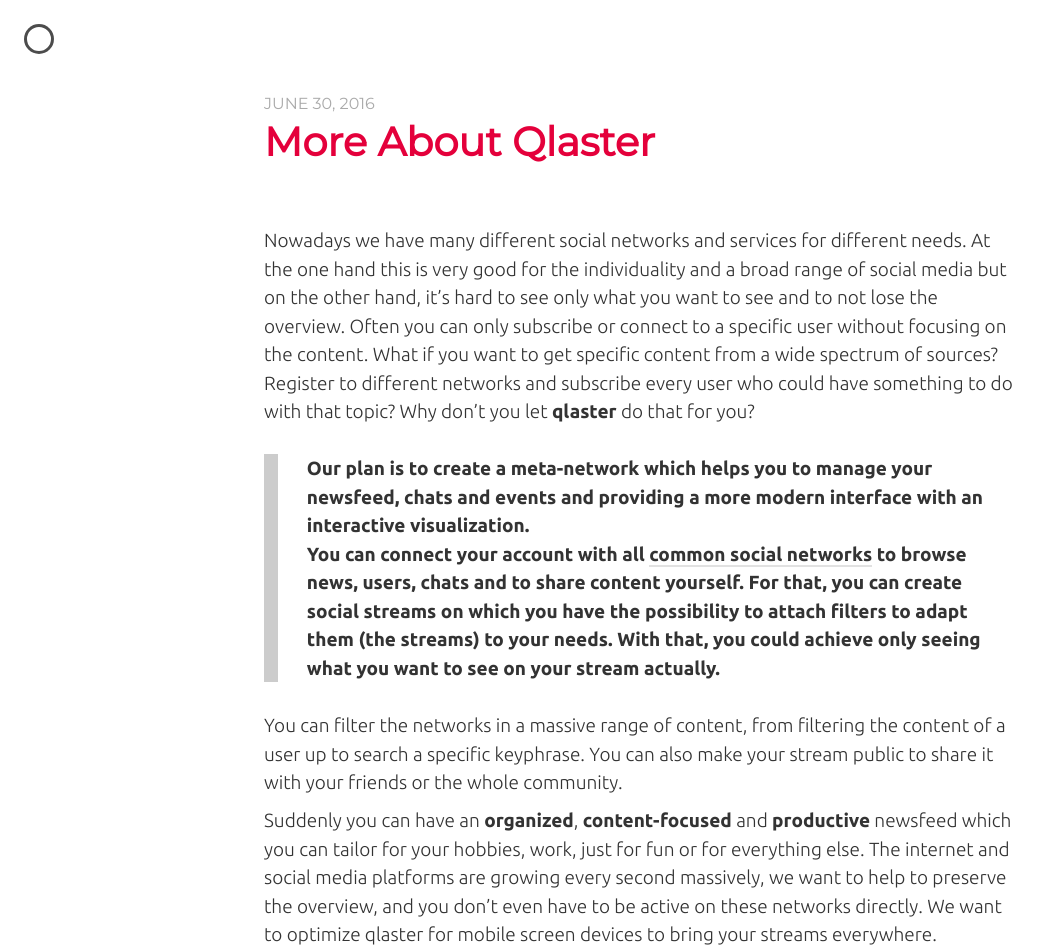
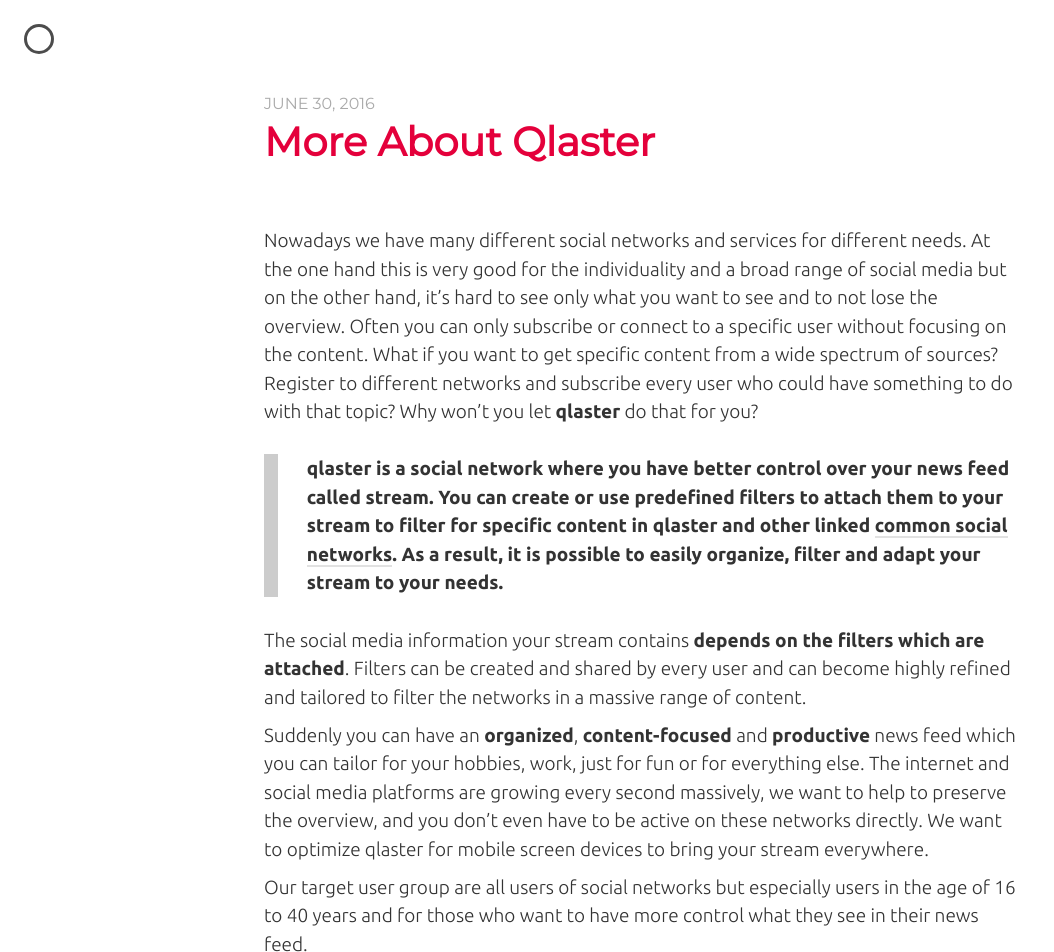
Before and after one commit to biering/qlaster-launch, a Jekyll site: the page built from _posts/2016-06-30-more-about-qlaster.markdown, in a window 1280 px wide. Shown: the top 952 px of the page, without its empty margins (0-1054 px from the left). Built offline with Jekyll 4.4.1, drawn with Linux system fonts in a browser that asks for light colours; nearby versions of some CDN libraries; comment, search, counter and statistics services are not loaded; some of the changed text lies outside the part shown.

Commit message:
* overworking the concept

```diff
--- a/_config.yml
+++ b/_config.yml
@@ -23,9 +23,8 @@
 # This will be displayed in your intro
 short_bio: >
     Hi! Nowadays we have many different social networks and services for different needs.
-    What if you could link your account with various common social networks and create, share and adapt your newsfeed, so called streams, to your needs to only see what you want to see?
-    Filter for the content not for the user, everywhere.
-    We want to reinvent social media with <b>qlaster and build your overall social insight</b>.
+    What if you could link your account with various common social networks and adapt your news feed, so called stream, to your needs to only see what you want to see?
+    We want to change the social media experience with <b>qlaster and build your overall social insight</b>.
     <br /><br />
     This page is used to build qlaster with the help of the community. We will discuss ideas, specifications and implementations.
 
--- a/_posts/2016-06-30-more-about-qlaster.markdown
+++ b/_posts/2016-06-30-more-about-qlaster.markdown
@@ -1,36 +1,61 @@
 
-Nowadays we have many different social networks and services for different needs. At the one hand this is very good for the individuality and a broad range of social media but on the other hand, it's hard to see only what you want to see and to not lose the overview. Often you can only subscribe or connect to a specific user without focusing on the content. What if you want to get specific content from a wide spectrum of sources? Register to different networks and subscribe every user who could have something to do with that topic? Why don't you let **qlaster** do that for you?
+Nowadays we have many different social networks and services for different needs. At the one hand this is very good for the individuality and a broad range of social media but on the other hand, it's hard to see only what you want to see and to not lose the overview. Often you can only subscribe or connect to a specific user without focusing on the content. What if you want to get specific content from a wide spectrum of sources? Register to different networks and subscribe every user who could have something to do with that topic? Why won't you let **qlaster** do that for you?
 
-> **Our plan is to create a meta-network which helps you to manage your newsfeed, chats and events and providing a more modern interface with an interactive visualization.<br/>
-You can connect your account with all <a href="#" data-tooltip="The usage is limited to the provided APIs">common social networks</a> to browse news, users, chats and to share content yourself. For that, you can create social streams on which you have the possibility to attach filters to adapt them (the streams) to your needs. With that, you could achieve only seeing what you want to see on your stream actually.**
+> **qlaster is a social network where you have better control over your news feed called stream. You can create or use predefined filters to attach them to your stream to filter for specific content in qlaster and other linked <a href="#" data-tooltip="The usage is limited to the provided APIs">common social networks</a>. As a result, it is possible to easily organize, filter and adapt your stream to your needs.**
 
-You can filter the networks in a massive range of content, from filtering the content of a user up to search a specific keyphrase. You can also make your stream public to share it with your friends or the whole community.
+The social media information your stream contains **depends on the filters which are attached**. Filters can be created and shared by every user and can become highly refined and tailored to filter the networks in a massive range of content.
 
-Suddenly you can have an **organized**, **content-focused** and **productive** newsfeed which you can tailor for your hobbies, work, just for fun or for everything else. The internet and social media platforms are growing every second massively, we want to help to preserve the overview, and you don't even have to be active on these networks directly.
-We want to optimize qlaster for mobile screen devices to bring your streams everywhere.
+Suddenly you can have an **organized**, **content-focused** and **productive** news feed which you can tailor for your hobbies, work, just for fun or for everything else. The internet and social media platforms are growing every second massively, we want to help to preserve the overview, and you don't even have to be active on these networks directly.
+We want to optimize qlaster for mobile screen devices to bring your stream everywhere.
 
-<!--The following infographic visualize the structure of the concept.
-
-![info](images/infographic.png "info")
-
-_Figure 1. With qlaster you can create multiple streams to have a customized newsfeed provided by qlaster and other linked services like Twitter or Instagram._-->
+Our target user group are all users of social networks but especially users in the age of 16 to 40 years and for those who want to have more control what they see in their news feed.
 
 ---
 
 
-### Visualize to reinvent your social network experience
+### Easily see what happens recently
 <div id="startDemo"></div>
 
 We think the visualization of common social networks is not suitable for the modern web. There are many other ways to provide a better view of the social media data. Today, all you got is a never ending list to scroll.
 
-That's the reason why we want to achieve a great and modern visualization for different social media data allowing the user to work with this information in a very fast and productive way. Also, we were planning a network visualization about the connections between users in a cluster-like representation. Otherwise, we want to create an overview of your chat connections.
-In the following, you see a demo which visualizes the newest feed in a specific stream. With that, you can check the newest posts you got without scrolling down the page.
+A core feature of qlaster is the so-called **recent stack**. All new posts you got in your stream appearing in an interactive visualization. The displayed content of the list of posts where you can scroll through is defined by the selection of the recent stack. You can select a set of posts by filtering the results or searching for a keyphrase. So you can focus on a specific topic.
+
+We want to achieve a great and modern visualization for different social media data allowing the user to work with this information in a very fast and productive way. Also, we were planning a network visualization about the connections between users in a cluster-like representation. Otherwise, we want to create an overview of your chat connections.
+In the following, you see a small demo which visualizes the recent stack on your stream.
 
 
 <!-- aker, erste gleich aktiv -->
 
 <div class="demo-wrapper">
-    <div class="action-sort">Sort</div>
+    <!--<div class="action-sort">Sort</div>-->
+
+    <div class="filter-wrapper">
+        <div class="active-filter-label">Filter: </div>
+        <div class="active-filter">All</div>
+        <div class="filters">
+            <div class="filter selected" data-filter="all">
+                <div class="ident all"></div>
+                <div class="name">All</div>
+            </div>
+            <div class="filter" data-filter="4c6f91">
+                <div class="ident blue"></div>
+                <div class="name">Blue</div>
+            </div>
+            <div class="filter" data-filter="6fa055">
+                <div class="ident green"></div>
+                <div class="name">Green</div>
+            </div>
+            <div class="filter" data-filter="c94a70">
+                <div class="ident red"></div>
+                <div class="name">Red</div>
+            </div>
+            <div class="filter" data-filter="a3466c">
+                <div class="ident purple"></div>
+                <div class="name">Purple</div>
+            </div>
+        </div>
+    </div>
+
     <div class="tooltip">
         <div class="avatar">
             <img src=""/>
@@ -79,21 +104,23 @@
 
 <div style="text-align:center;"><img src="images/dots.png"/></div>
 
-_Here you see a small <a href="#" data-tooltip="The demo is to show the idea but isn't finished yet.">demo</a> of a stream. You can hover the nodes to see a
-description of the content. In the real application, you would have some additional options but this is explained later. The great advantage of this concept is to see all new content at a glance without scrolling down. The color could show different aspects._
+_Here you see a small <a href="#" data-tooltip="The demo is to show the idea but isn't finished yet.">demo</a> of the recent stack of your stream. You can hover the nodes to see a description of the content. The color shows which filter obtains the post._
 
+The advantage of this concept is to see all new content at a glance without scrolling down.
+You can filter the stack and select a set of posts.
+In the real application, the selected set is displayed as a list of posts below the visualization. As a result, you can focus on specific topics and have an organized news feed.
 
+When you read a post, it is moved into the stream history where you can filter and search posts again if you come back later.
 
----
+<!--### The features and what we have been planning to do
 
-### The features and what we have been planning to do
-
-- Creating fully customizable streams to organize and control what you want to see
+- Creating fully customizable stream to organize and control what you want to see
 - Link your account to multiple networks like Twitter, Facebook etc. to get a wide spectrum of data
     - You can use the networks even if you are not directly active there
+- Filters ...
 - Having an optimal experience on small mobile devices due to space-filling visualizations
 - Interactive visualizations for streams, chat, content sharing etc. to have a modern, productive and fast interface to interact with this information
-- Connection to users with the help of email addresses even when they aren't on qlaster
+- Connection to users with the help of email addresses even when they aren't on qlaster-->
 
 <!--- An interactive cluster view where you can organize your friends, create events, share content in specific groups and sort and filter the content for what you want to see
 - We want to create an interactive chat overview visualization to have a optimal chat view in realtime-->
--- a/css/main.scss
+++ b/css/main.scss
@@ -1,6 +1,87 @@
 ---
 ---
 @import "style";
+
+.filter-wrapper {
+    position: absolute;
+    top: 10px;
+    left: 10px;
+    z-index: 100000;
+}
+
+.active-filter-label {
+    font-size: 18px;
+}
+
+.active-filter {
+    cursor: pointer;
+    font-size: 18px;
+    font-weight: bold;
+    padding: 5px 10px 5px 10px;
+    border-radius: 3px;
+    border: 1px solid #fafafa;
+    display: inline-block;
+}
+
+.active-filter, .active-filter-label {
+    display: inline-block;
+}
+
+.filters {
+    margin-top: 10px;
+    border: 1px solid #fafafa;
+    border-radius: 3px;
+    width: 140px;
+    padding-left: 20px;
+    padding-top: 10px;
+    padding-right: 20px;
+    display: none;
+
+    &.show {
+        display: block;
+    }
+
+    .filter {
+        margin-bottom: 10px;
+        padding: 3px 8px 3px 8px;
+        border-radius: 3px;
+        cursor: pointer;
+
+        &.selected {
+            .name {
+                font-weight: bold;
+            }
+        }
+
+        .ident, .name {
+            display: inline-block;
+        }
+
+        .ident {
+            width: 16px;
+            height: 16px;
+            border-radius: 50%;
+            border: 3px solid black;
+            margin-top: 1px;
+            margin-right: 10px;
+
+            &.all { border-color: transparent; }
+            &.green { border-color: #6fa055; }
+            &.blue { border-color: #4c6f91; }
+            &.red { border-color: #c94a70; }
+            &.purple { border-color: #a3466c; }
+        }
+
+        .name {
+            vertical-align: top;
+        }
+
+        &:hover {
+            background-color: rgba(0, 0, 0, .1);
+
+        }
+    }
+}
 
 p {
     color: #333 !important;
@@ -70,6 +151,10 @@
     .visited {
         opacity: .5;
         transition: .4s opacity;
+    }
+
+    .blacked {
+        fill: rgba(0, 0, 0, .4) !important;
     }
 }
 
--- a/js/nodeGridDemo.js
+++ b/js/nodeGridDemo.js
@@ -178,8 +178,10 @@
             if (sort)
                 nodes.sort(sort);
 
+            // top left to bottom right
+
             toploop:
-            for (var x = cols - 0.5; x > 0; x -= 1)
+            for (var x = 0.5; x < cols; x += 1)
             for (var y = 0.5; y < rows; y += 1, i += 1) {
                 node = nodes[i];
                 if (!node)
--- a/js/snippets/newestFeedVisDemo2.js
+++ b/js/snippets/newestFeedVisDemo2.js
@@ -5,6 +5,7 @@
     var limit = 35;
     var running = false;
     var currentHighlighted = null;
+    var currentFilter = 'all';
 
     var colors = [
         '#6fa055',
@@ -41,6 +42,35 @@
             .attr('cx', function(d) { return d.x; })
             .attr('cy', function(d) { return d.y; });
     });
+
+    $('.active-filter').click(function () {
+        $('.filters').toggleClass('show');
+    });
+
+    $('.filter').click(function () {
+        var filter = $(this).data('filter'),
+            name = $(this).find('.name').html();
+
+        $('.filter').removeClass('selected');
+        $(this).addClass('selected');
+
+        $('.active-filter').html(name);
+        svg.selectAll('.node').classed('blacked', false);
+
+
+        if (filter !== 'all') {
+             fadeOut('#' + filter);
+        }
+    });
+
+    function fadeOut(filter) {
+        d3.selectAll('.node')
+            .each(function (d) {
+                if (d.color !== filter) {
+                    d3.select('#node-' + d.id).classed('blacked', true);
+                }
+            });
+    }
 
     // sachen löschen
     // und neu hinzufügen auch dupl
```
Also changed, not shown: 6 other files.
